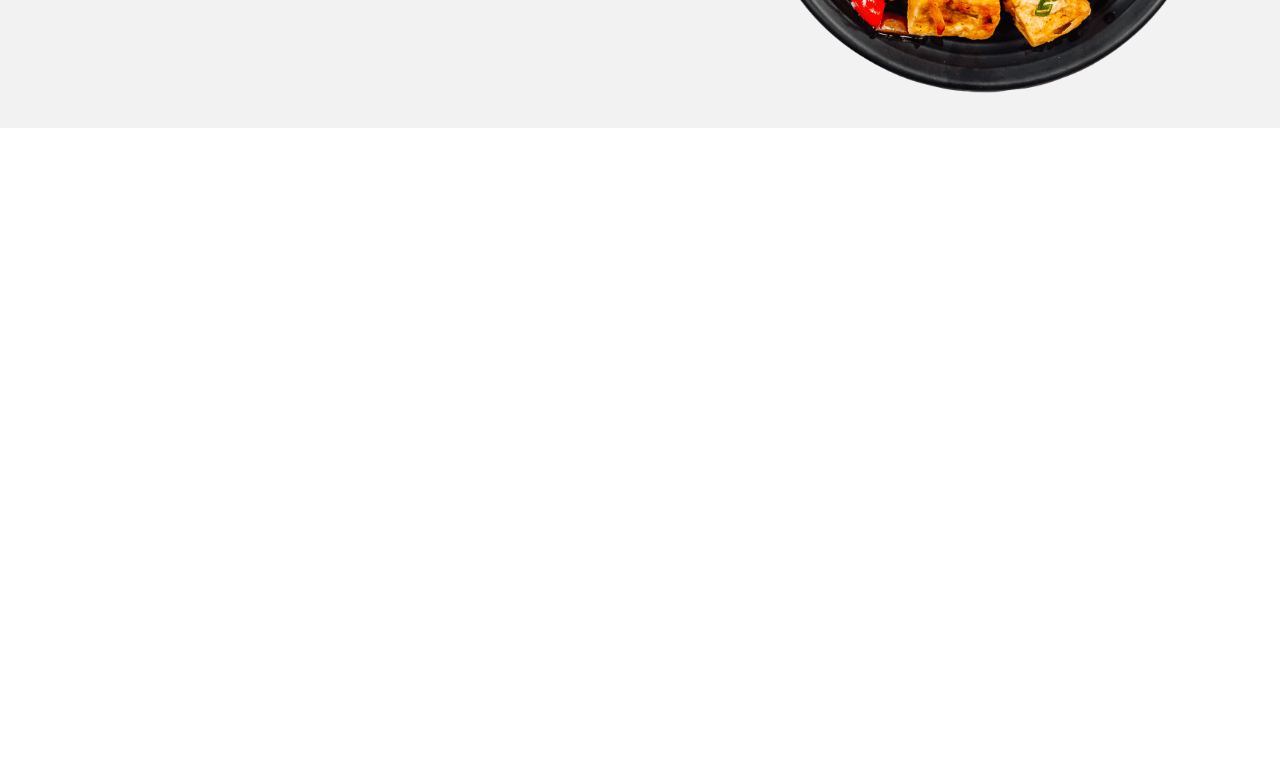
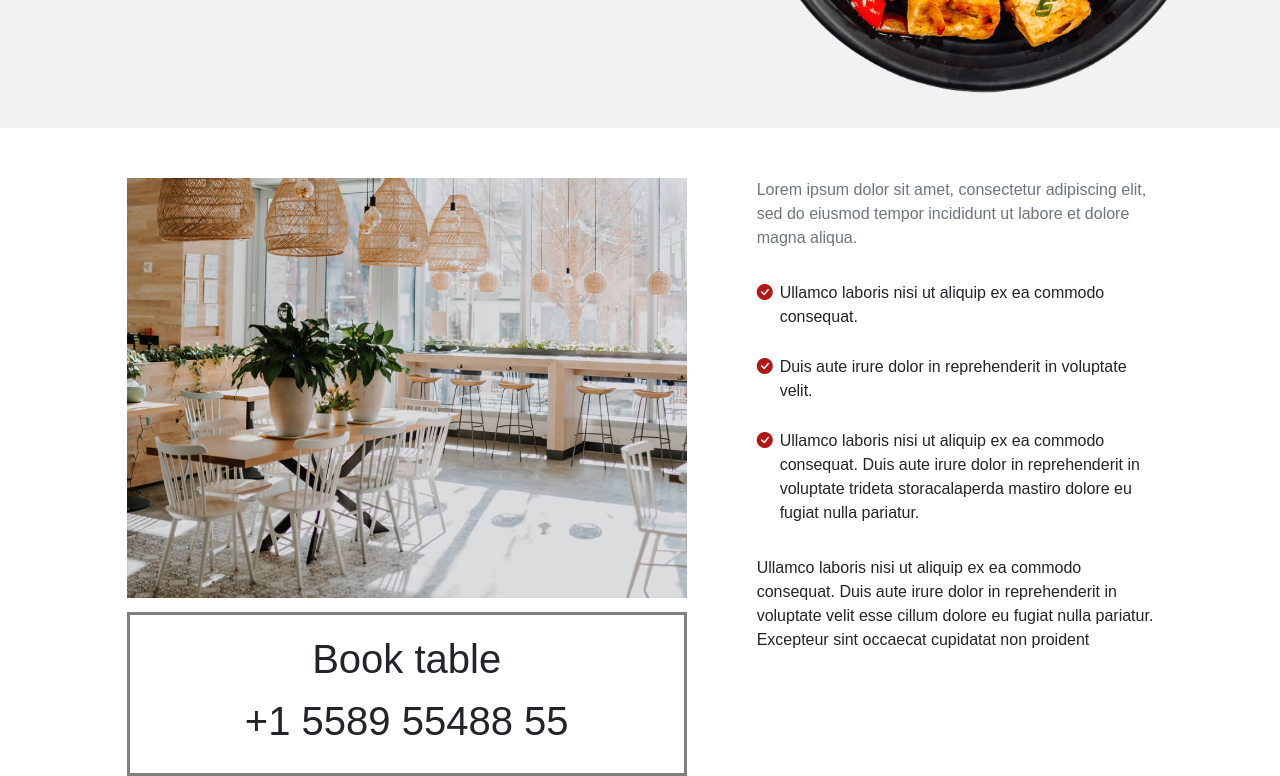
Before and after one commit to zakaria-20/JavaScript_DOM_Final_Project_Zakaria_Salami, a website: page index.html in a window 1280 px wide. Shown: the part 507-1283 px from the top of the page. Before the commit the page ends 800 px from the top, so only its background shows below. Drawn offline with nearby package versions, Linux system fonts and the light colour scheme.

Commit message:
add section about

```diff
--- a/index.html
+++ b/index.html
@@ -65,7 +65,7 @@
         <img width="40%" src="./public/images/hero-img.png" alt="#####">
     </section>
 
-    <!-- <section class="sec-about">
+    <section class="sec-about">
         <div class="left-about">
             <div class="left-content-about">
               <img  src="./public/images/about.jpg" class="imgbout"  alt="">
@@ -95,7 +95,7 @@
             <p>Ullamco laboris nisi ut aliquip ex ea commodo<br>consequat. Duis aute irure dolor in reprehenderit in<br>voluptate velit esse cillum dolore eu fugiat nulla pariatur.<br>Excepteur sint occaecat cupidatat non proident</p>
 
          </div>
-      </section> -->
+      </section>
       <!-- <section class="section3" id="section3">
 
         <div class="cards-sec3">
```
